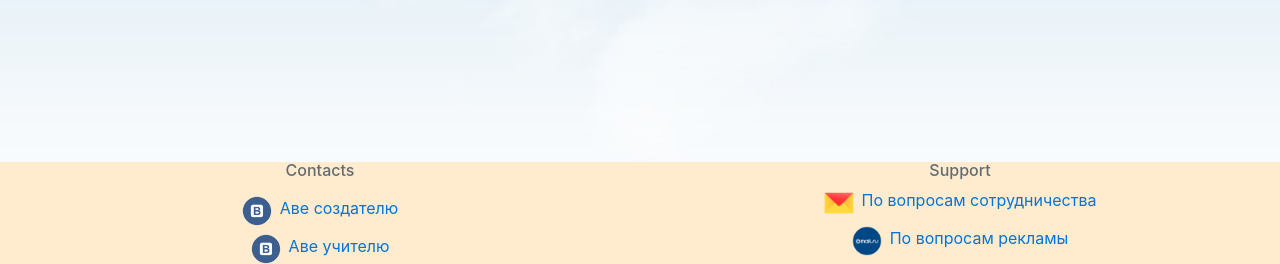
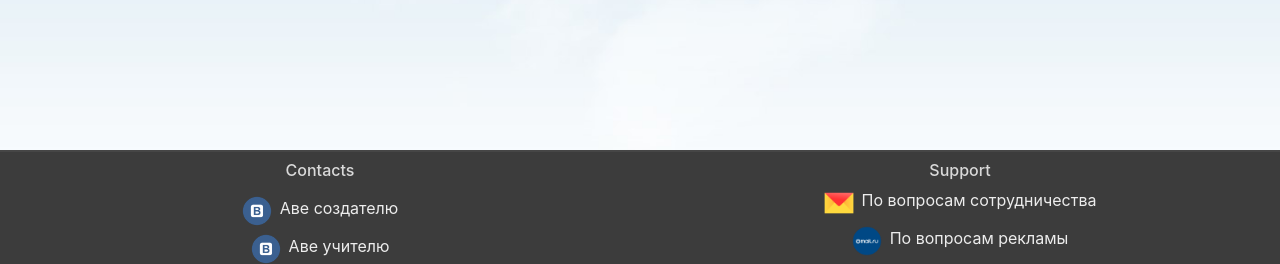
Before and after one commit to subher0/bukhach, a Django app: page /gay in a window 1280 px wide. Shown: the part 536-800 px from the top of the page. Run offline with Django 3.2, Linux system fonts and the light colour scheme; some libraries are stand-ins or nearby versions.

Commit message:
BKCH-18 Some changes in style

```diff
--- a/bukhach/templates/bukhach/general.html
+++ b/bukhach/templates/bukhach/general.html
@@ -6,14 +6,15 @@
 
     <link rel="stylesheet" href="https://maxcdn.bootstrapcdn.com/bootstrap/4.0.0-beta.3/css/bootstrap.min.css"
           integrity="sha384-Zug+QiDoJOrZ5t4lssLdxGhVrurbmBWopoEl+M6BdEfwnCJZtKxi1KgxUyJq13dy" crossorigin="anonymous">
-    <link rel="stylesheet" type="text/css" href="/style.css">
+    <link rel="stylesheet" type="text/css" href="css/general.css">
+    <link rel="stylesheet" type="text/css" href="css/colors.css">
 
     <title>Го бухать</title>
 </head>
 <body>
 <div class="wrapper">
     <div class="content">
-        <nav class="navbar navbar-expand-lg navbar-dark bg-dark">
+        <nav class="navbar navbar-expand-lg navbar-dark">
             <button class="navbar-toggler" type="button" data-toggle="collapse" data-target="#navbarsExampleDefault"
                     aria-controls="navbarsExampleDefault" aria-expanded="false" aria-label="Toggle navigation">
                 <span class="navbar-toggler-icon"></span>
@@ -68,11 +69,11 @@
         <div class="container-fluid">
             <div class="row">
                 <div class="col-sm-6 text-center">
-                    <h6>Contacts</h6>
+                    <h6 class="footer-text">Contacts</h6>
                     <div class="media col-12 pt-2 justify-content-center">
                         <img class="d-inline-flex mr-2" src="img/vk.png" alt="пидор">
                         <div>
-                            <a href="https://vk.com/id62045842" target="_blank">
+                            <a href="https://vk.com/id62045842" class="footer-link" target="_blank">
                                 Аве создателю
                             </a>
                         </div>
@@ -80,18 +81,18 @@
                     <div class="media col-12 pt-2 justify-content-center">
                         <img class="d-inline-flex mr-2" src="img/vk.png" alt="пидор">
                         <div>
-                            <a href="https://vk.com/id29497311" target="_blank">
+                            <a href="https://vk.com/id29497311" class="footer-link" target="_blank">
                                 Аве учителю
                             </a>
                         </div>
                     </div>
                 </div>
                 <div class="col-sm-6 text-center">
-                    <h6>Support</h6>
+                    <h6 class="footer-text">Support</h6>
                     <div class="media col-12 justify-content-center ">
                         <img class="d-inline-flex mr-2" src="img/mail.png" alt="пидор">
                         <div>
-                            <a href="mailto:zoola969@yandex.ru" target="_blank">
+                            <a href="mailto:zoola969@yandex.ru" class="footer-link" target="_blank">
                                 По вопросам сотрудничества
                             </a>
                         </div>
@@ -99,7 +100,7 @@
                     <div class="media col-12 pt-2 justify-content-center">
                         <img class="d-inline-flex mr-2" src="img/mailru.png" alt="пидор">
                         <div>
-                            <a href="mailto:arid1995@mail.ru" target="_blank">
+                            <a href="mailto:arid1995@mail.ru" class="footer-link" target="_blank">
                                 По вопросам рекламы
                             </a>
                         </div>
--- a/static/css/style.css
+++ b/static/css/general.css
@@ -9,6 +9,7 @@
 
 .navbar {
     position: relative;
+    background-color: var(--font-color-l3);
 }
 
 .card {
@@ -81,6 +82,23 @@
     flex: 1 0 auto;
 }
 .footer {
-    background-color: blanchedalmond;
+    background-color: var(--font-color-l3);
+    padding-top: 10px;
     flex: 0 0 auto;
+    border-top: 2px solid;
+    border-color: var(--font-color-l4);
 }
+
+.footer-link {
+    color: var(--background-color);
+    transition: 0.3s color;
+}
+
+.footer-link:hover {
+    color: var(--background-color-d5);
+    text-decoration: none;
+}
+
+.footer-text {
+    color: var(--background-color-d2);
+}
```
